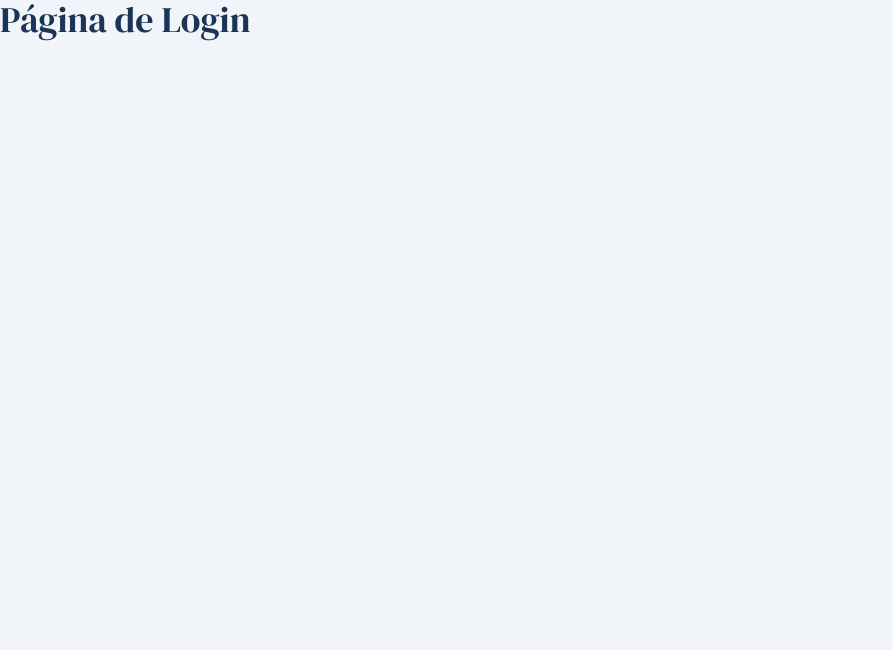
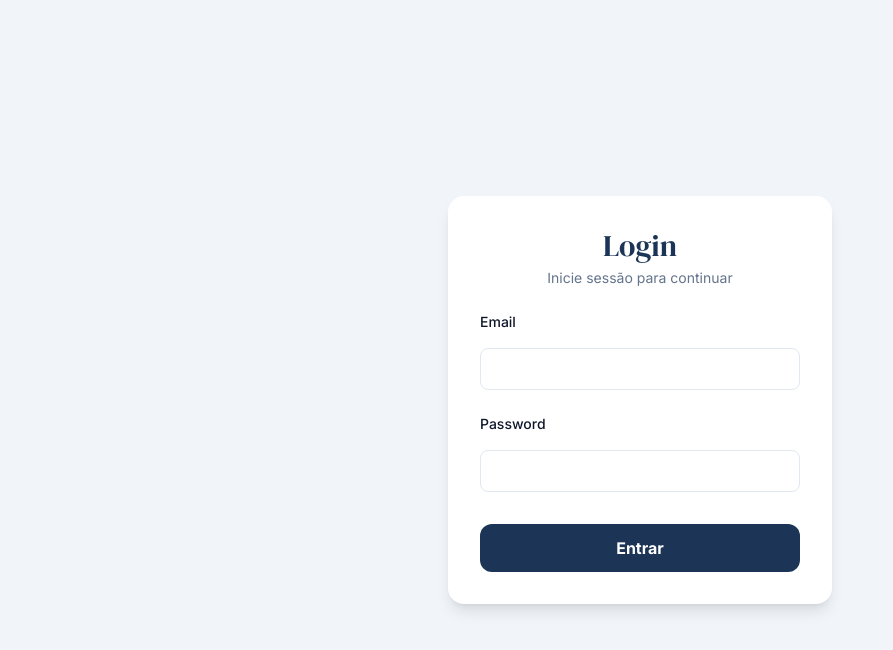
Before and after one commit to SpookyP/Lar-em-Ordem-Projeto-Final, a React (Vite) app in the folder lar-em-ordem-frontend/: page /login in a window 1280 px wide. Shown: the top 650 px of the page, without its empty margins (0-893 px from the left). Built offline with nearby package versions, Linux system fonts and the light colour scheme; no server answers.

Commit message:
Criação da Página de Login

```diff
--- a/lar-em-ordem-frontend/src/components/layout/Sidebar.jsx
+++ b/lar-em-ordem-frontend/src/components/layout/Sidebar.jsx
@@ -23,6 +23,8 @@ export function SideBar() {
                     );
                 })}
             </nav>
+
+
         </aside>
     );
 }
--- a/lar-em-ordem-frontend/src/pages/Login/Login.jsx
+++ b/lar-em-ordem-frontend/src/pages/Login/Login.jsx
@@ -1,3 +1,74 @@
+import {useEffect, useState} from 'react';
+import {useAuth} from '../../hooks/useAuth';
+import {useNavigate} from 'react-router-dom';
+
 export default function Login() {
-  return <h1 className="text-navy font-display text-4xl">Página de Login</h1>;
+  const {login} = useAuth();
+  const navigate = useNavigate();
+
+  const [email, setEmail] = useState('');
+  const [password, setPassword] = ('');
+  const [erro, setErro] = useState('');
+  const [aEnviar, setAEnviar] = useState(false);
+
+  async function handleSubmit (event) {
+    event.preventDefault();
+    setErro('');
+    setAEnviar(true);
+    try {
+      await login(email, password);
+      navigate('/dashboard');
+    }
+    catch (erroPedido) {
+      const message = erroPedido.response?.data?.message ?? 'Não foi possível iniciar sessão. Verifique os dados e tente novamente.'
+      setErro(message);
+    }
+    finally {
+      setAEnviar(false);
+    }
+  }
+
+  return (
+    <div className="min-h-screen flex items-center justify-center bg-surface px-4">
+      <div className="w-full max-w-sm rounded-2xl bg-card p-8 shadow-lg">
+        <h1 className="font-display text-3xl text-center text-navy">Login</h1>
+        <p className="mt-1 mb-6 text-sm text-center text-muted">Inicie sessão para continuar</p>
+
+        {erro && (
+          <div className="mb-4 rounded-lg bg-red-light px-3 py-2 text-sm text-red">
+            {erro}
+          </div>
+        )}
+
+        <form className="flex flex-col gap-6" onSubmit={handleSubmit}>
+          <label className=" flex flex-col gap-4">
+            <span className="text-sm font-medium text-text mr-4">Email</span>
+            <input
+              type="email"
+              required
+              value={email}
+              onChange={e => setEmail(e.target.value)}
+              className="rounded-lg border border-border px-3 py-2.5 text-sm outline-none focus:border-navy"
+              />
+          </label>
+          <label className=" flex flex-col gap-4">
+            <span className="text-sm font-medium text-text mr-2">Password</span>
+            <input
+              type="password"
+              required
+              value={password}
+              onChange={e => setPassword(e.target.value)}
+              className="rounded-lg border border-border px-3 py-2.5 text-sm outline-none focus:border-navy"
+              />
+          </label>
+          <button
+            type="submit"
+            disabled={aEnviar}
+            className="mt-2 rounded-xl bg-navy px-5 py-3 font-bold text-white transition hover:bg-navy-light">
+              {aEnviar ? 'A entrar...' : 'Entrar'}
+            </button>
+        </form>
+      </div>
+    </div>
+  );
 }
```
